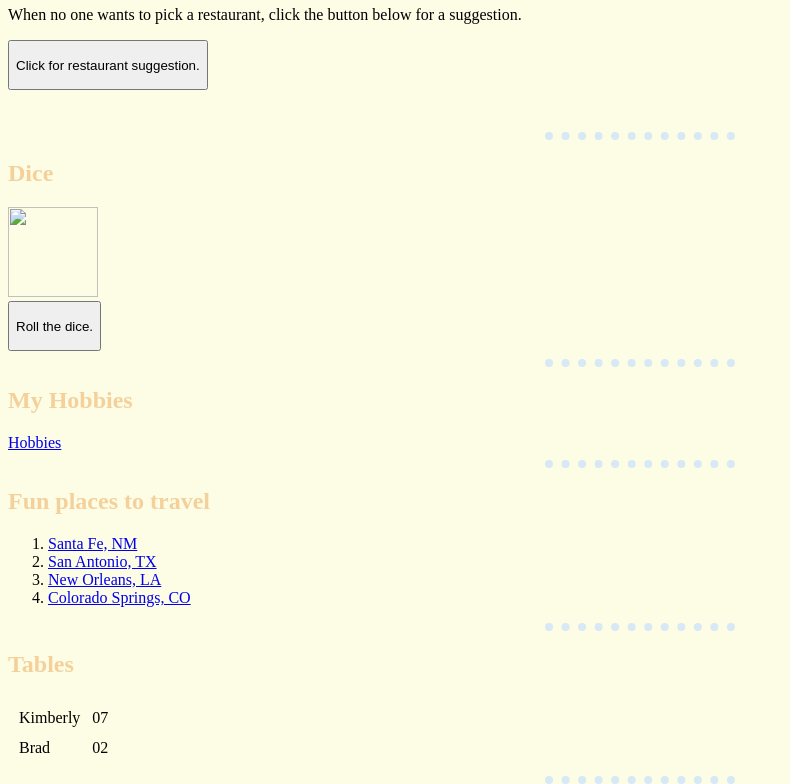
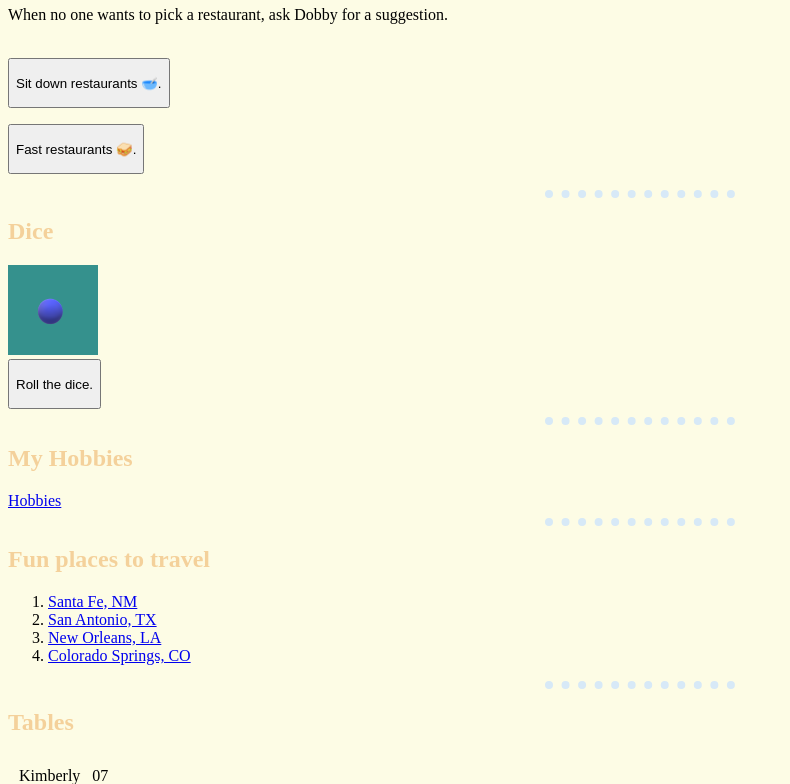
Before and after one commit to kjhigby/Kim, a plain HTML site: page index.html in a window 1280 px wide. Shown: the part 316-1100 px from the top of the page, without its empty margins (0-790 px from the left). Drawn offline with Linux system fonts and the light colour scheme.

Commit message:
Add files via upload

```diff
--- a/index.html
+++ b/index.html
@@ -21,30 +21,43 @@
   </table>
   <hr>
   <br>
-  <h1>Random restaurant picker</h1>
-  <p>When no one wants to pick a restaurant, click the button below for a suggestion.</p>
+  <div class="middle-container">
+    <h1>Dobby's restaurant picker</h1>
+    <p>When no one wants to pick a restaurant, ask Dobby for a suggestion.</p>
+    <br>
+    <div class="rest">
+      <button class="btn" onclick="document.getElementById('resters').innerHTML=randomrest()">Sit down restaurants 🥣.</button>
+      <p id="resters"></p>
 
-  <button class="btn" onclick="document.getElementById('resters').innerHTML=randomrest()">Click for restaurant suggestion.</button>
-  <p id="resters"></p>
-  <br>
-  <script>
-    function randomrest() {
+      <script>
+        function randomrest() {
+          return rests[Math.floor(Math.random() * rests.length)];
+        }
 
-      return rests[Math.floor(Math.random() * rests.length)];
+        const rests = ["Bubba's", "Coyote Bluff", "Red River", "The Catch", "Big Texan", "Lone Star", "Firehouse",
+          "Jorge's", "Taco Joe's", "Mexico Lindo", "El Bracero", "Los Braceros", "El Tejavan"
+        ]
+      </script>
+    </div>
 
-    }
+    <div class="fastrest">
+      <button class="btn" onclick="document.getElementById('fastresters').innerHTML=fastrandomrest()">Fast restaurants 🥪.</button>
+      <p id="fastresters"></p>
 
-    const rests = ["Rosa's", "Bubba's", "Coyote Bluff", "Red River", "The Catch", "Big Texan", "Lone Star", "Whataburger", "Subway",
-      "Firehouse", "Jorge's", "Taco Joe's", "Mexico Lindo", "El Bracero",
-      "Los Braceros", "El Tejavan"
-    ]
-  </script>
+      <script>
+        function fastrandomrest() {
+          return fastrests[Math.floor(Math.random() * fastrests.length)];
+        }
 
+        const fastrests = ["Rosa's", "Whataburger", "Subway", "Firehouse subs", "Arby's", "Burger King", "Schlotzsky's"]
+      </script>
+    </div>
+  </div>
   <hr size "10" noshade>
 
   <h2><strong>Dice</strong></h2>
 
-  <img id="myImg" src="single.png" width="90px" height="90px">
+  <img id="myImg" src="onedice.png" width="90px" height="90px">
   <br>
 
   <button class="btn" onclick="clickevent()">Roll the dice.</button>
@@ -53,7 +66,6 @@
 
     function clickevent() {
       rannum = Math.floor(Math.random() * 6) + 1;
-
 
       if (rannum == 1) {
         document.getElementById("myImg").src = "onedice.png";
@@ -88,11 +100,6 @@
     <td><img src="sixdice.png"></td>
   </tr>
 </table> -->
-
-
-
-
-
 
   <hr>
   <h2><strong>My Hobbies</strong></h2>
```
Also changed, not shown: contact.html (+2 -0 lines), hobbies.html (+1 -0 lines).
